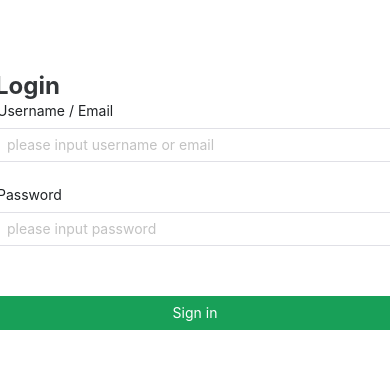
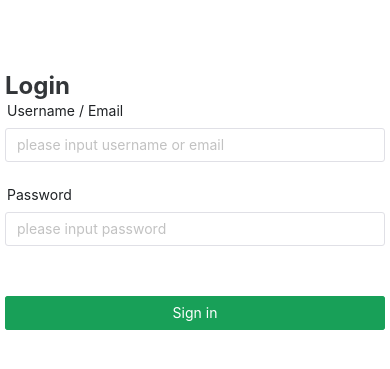
Before and after one commit to CHIIIPLOW-922/chiiiplow-convertor-frontend, a Vue app: page /login in a window 390 px wide. Shown: the part 229-598 px from the top of the page. Built offline with nearby package versions, Linux system fonts and the light colour scheme; a small style sheet from the web is missing.

Commit message:
login page layouts update

```diff
--- a/src/views/Login.vue
+++ b/src/views/Login.vue
@@ -2,9 +2,9 @@
     <div class="login flex app-theme flex-col h-screen w-screen items-center justify-center overflow-hidden">
         <theme-switch class="theme-switch self-start pt-[15px] pr-[15px] xl:pt-[30px] xl:pr-[30px] mb-auto ml-auto"></theme-switch>
         <div class="login-container flex flex-row items-center justify-center mb-auto">
-            <n-image class="login-logo hidden max-h-[350px] xl:flex mr-30" :src="loginSvg" :preview-disabled="!0"></n-image>
+            <n-image class="login-logo hidden max-h-[350px] xl:flex mr-15" :src="loginSvg" :preview-disabled="!0"></n-image>
             <div class="login-form-d min-w-[650px]">
-                <n-form class="login-form w-fit min-w-[400px] ml-auto mr-auto xl:ml-0">
+                <n-form class="login-form w-fit ml-auto mr-auto min-w-[var(--login-min-width)] xl:ml-0" :style="{'--login-min-width': windowWidth < 400 ? (windowWidth - 10) + 'px' : '400px'}">
                     <n-text class="text-2xl font-bold mb-4 text-center">Login</n-text>
                     <n-form-item label="Username / Email">
                         <n-input placeholder="please input username or email" />
@@ -22,9 +22,10 @@
 </template>
 
 <script setup>
-import { ref, reactive } from 'vue'
-import ThemeSwitch from '@/components/ThemeSwitch.vue'
-import loginSvg from '@/assets/elements/dataOfWork.svg'
+import loginSvg from '@/assets/elements/dataOfWork.svg';
+import ThemeSwitch from '@/components/ThemeSwitch.vue';
+import { reactive, ref } from 'vue';
+const windowWidth = ref(window.innerWidth)
 const rules = {
     email: [
         { required: true, message: '请输入邮箱', trigger: 'blur' },
```
